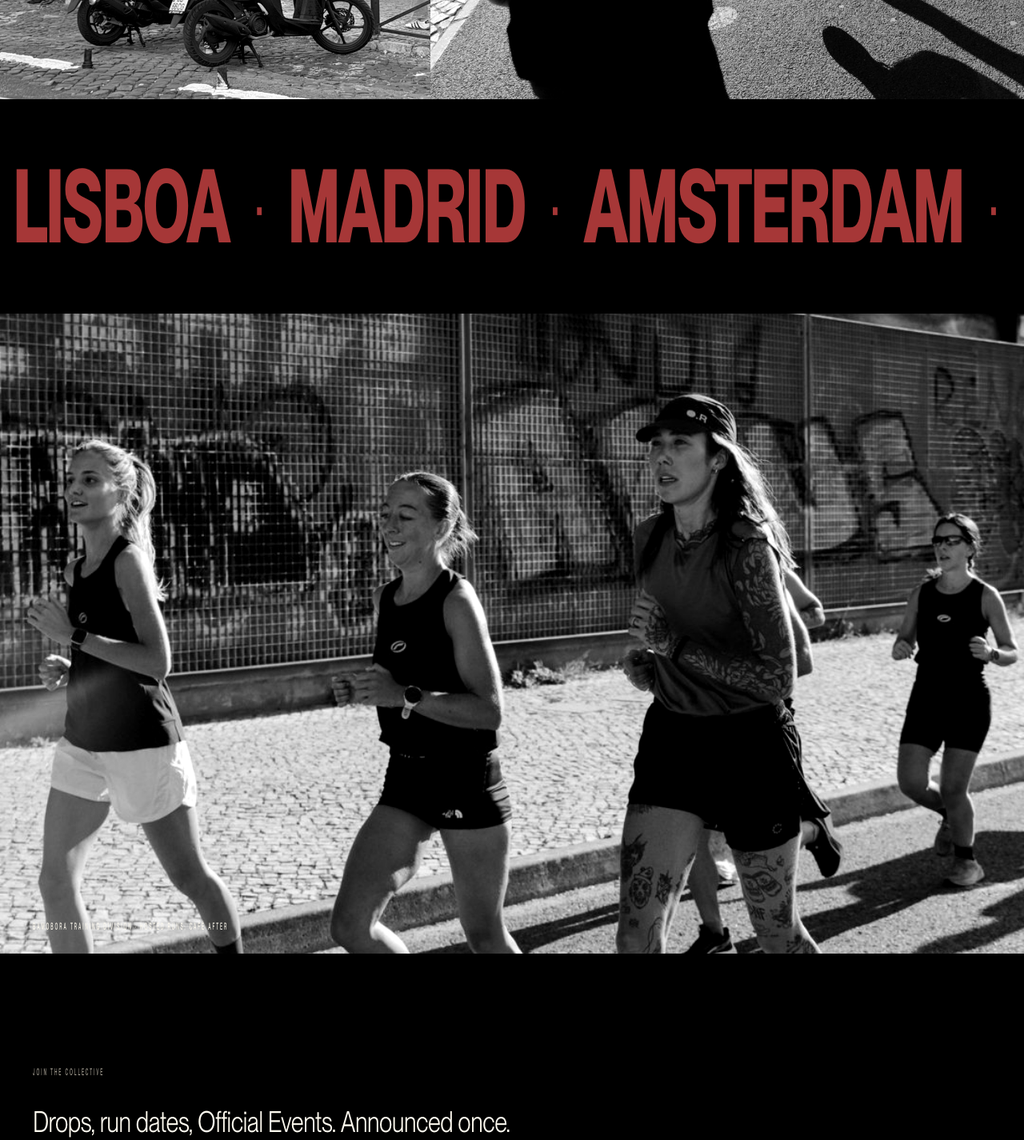
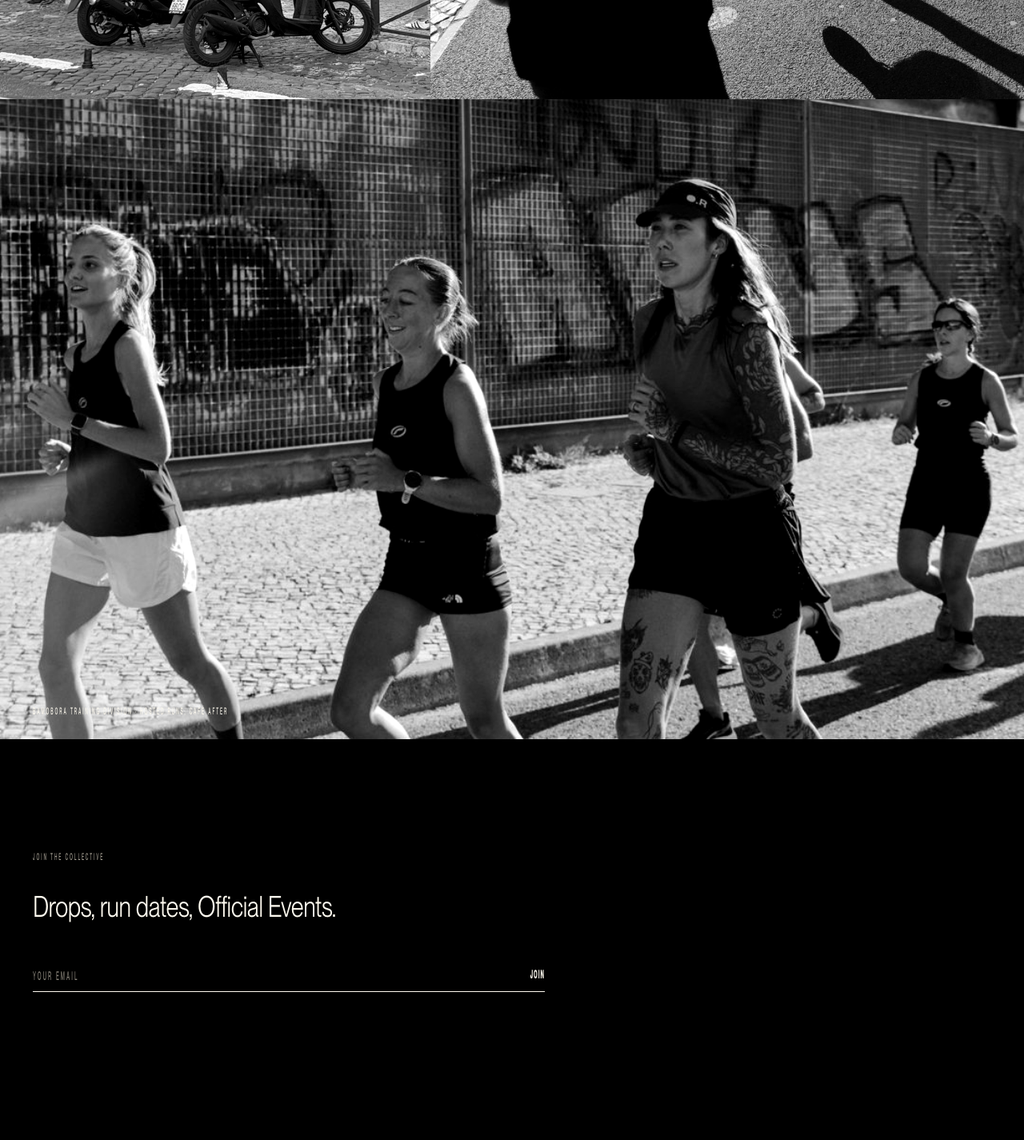
Before and after one commit to bamoborarunning/bamobora-site, a plain HTML site: page index.html in a window 1280 px wide. Shown: the part 2600-4025 px from the top of the page at 80% size. Drawn offline with Linux system fonts and the light colour scheme.

Commit message:
Home: drop the cities band and the 'Announced once' line
Co-Authored-By: Claude Opus 5.5 <noreply@anthropic.com>
Claude-Session: https://claude.ai/code/session_0171fPNBneCVaSbKgjMVEhmD

```diff
--- a/index.html
+++ b/index.html
@@ -729,10 +729,6 @@ body:has(.hdr.over) .stick-buy{opacity:0;pointer-events:none}
     <figure><img src="img/run-backs-riverside.jpg" alt="Runners on a riverside path, seen from behind" data-pt-alt="Corredores junto ao rio, vistos de trás" loading="lazy"></figure>
   </section>
 
-  <section class="sx-roll" id="happenings" aria-label="Braga, Lisboa, Madrid, Amsterdam, Paris">
-    <div class="sx-roll__t" aria-hidden="true"><span>Braga</span><i>·</i><span>Lisboa</span><i>·</i><span>Madrid</span><i>·</i><span>Amsterdam</span><i>·</i><span>Paris</span><i>·</i><span>Braga</span><i>·</i><span>Lisboa</span><i>·</i><span>Madrid</span><i>·</i><span>Amsterdam</span><i>·</i><span>Paris</span><i>·</i></div>
-  </section>
-
   <section class="sx-full" id="training" aria-label="Training Division">
     <img src="img/run-group-graffiti-wall.jpg" alt="Runners passing a graffiti wall" data-pt-alt="Corredores a passar por um muro com graffiti" loading="lazy">
     <span class="lab" data-pt="BAMOBORA Training Division · corridas em grupo, café depois">BAMOBORA Training Division · hosted runs, café after</span>
@@ -740,7 +736,7 @@ body:has(.hdr.over) .stick-buy{opacity:0;pointer-events:none}
 
   <section class="sx-txt sx-join pad" id="signup">
     <span class="lab" data-pt="Junta-te ao coletivo">Join the collective</span>
-    <h2 class="big" data-pt="Lançamentos, datas de corridas, Official Events. Anunciados uma só vez.">Drops, run dates, Official Events. Announced once.</h2>
+    <h2 class="big" data-pt="Lançamentos, datas de corridas, Official Events.">Drops, run dates, Official Events.</h2>
     <form class="form" data-signup novalidate><label for="email1" class="sr" data-pt="O teu email">Your email</label><input id="email1" type="email" placeholder="Your email" data-pt-placeholder="O teu email" autocomplete="email"><button type="submit" data-pt="Juntar">Join</button></form>
     <p class="msg" aria-live="polite"></p>
   </section>
```
Also changed, not shown: staging/index.html (+1 -1 lines).
